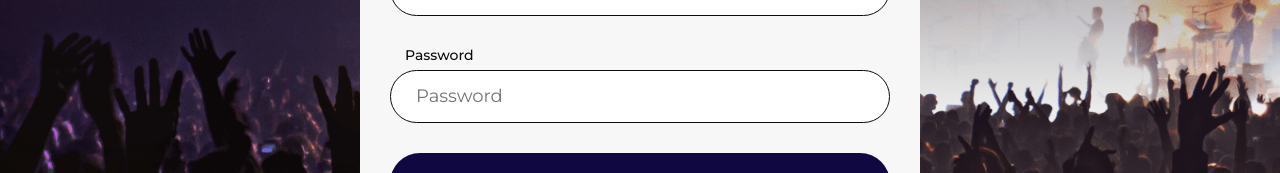
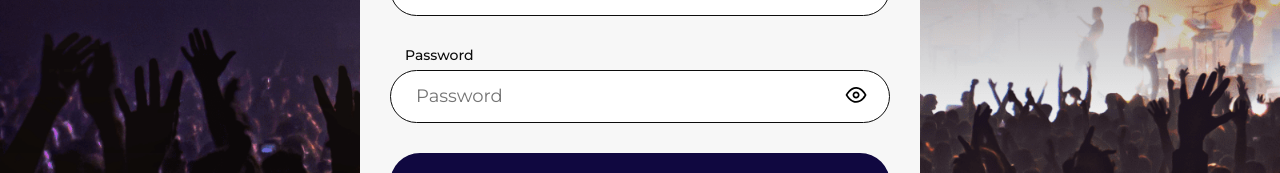
Before and after one commit to Bse161078/musicstep, a React (Create React App) app: page /partner-login in a window 1280 px wide. Shown: the part 535-708 px from the top of the page. Built offline with nearby package versions, Linux system fonts and the light colour scheme.

Commit message:
adds password type input

```diff
--- a/src/components/PartnerLoginForm/PartnerLoginForm.tsx
+++ b/src/components/PartnerLoginForm/PartnerLoginForm.tsx
@@ -23,7 +23,7 @@ const PartnerLoginForm = () => {
               Partner Dashboard Login
             </h2>
             <InputBox name="userName" label="Username" />
-            <InputBox name="password" label="Password" />
+            <InputBox name="password" type="password" label="Password" />
 
             <Link to="/admin/metrics">
               <FilledButtonStyle width="100%" height="60px">
```
